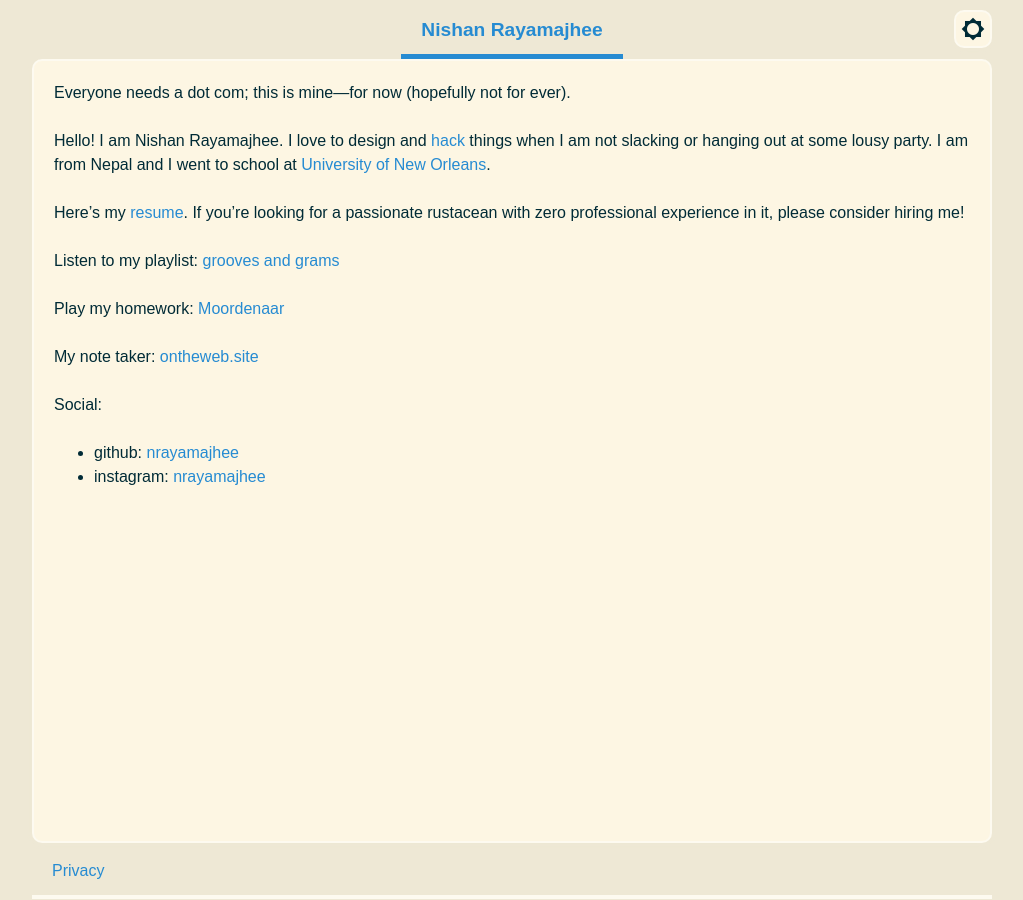
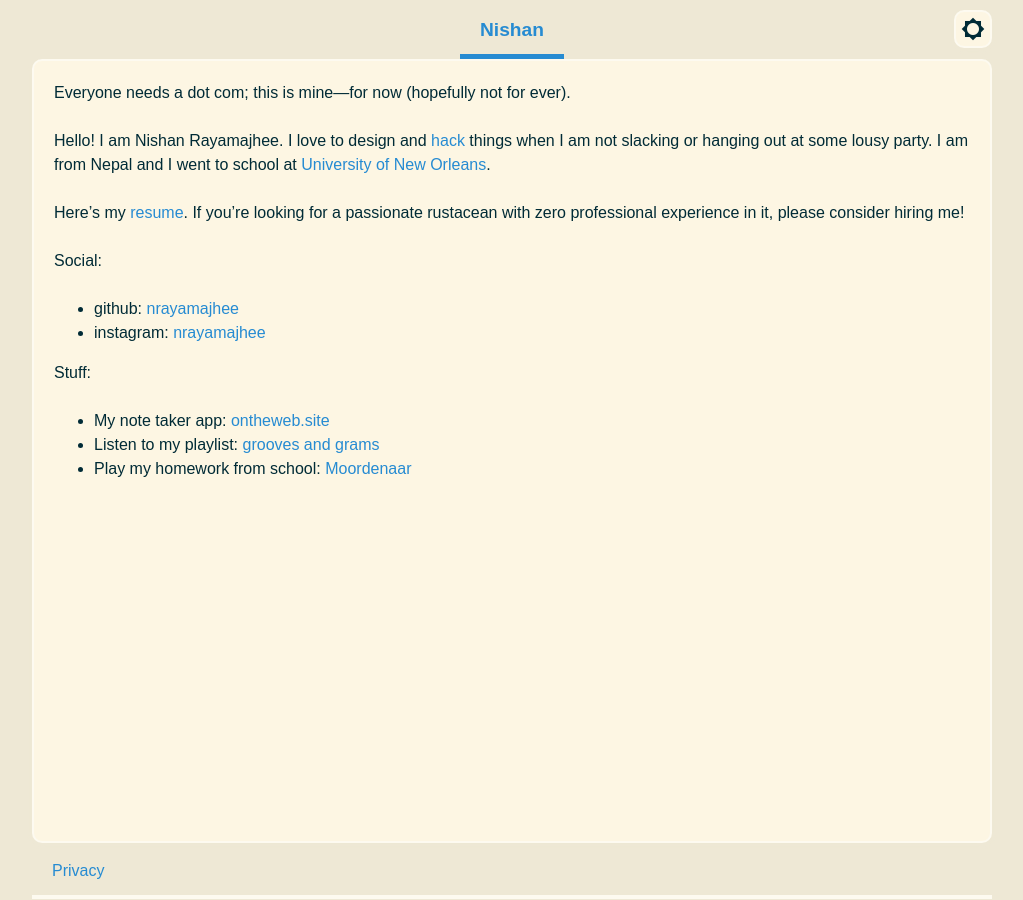
Before and after one commit to nrayamajhee/nrayamajhee.github.io, a Jekyll site: the page built from pages/about.md, in a window 1280 px wide. Shown: the whole page, without its empty margins (128-1151 px from the left). Built offline with Jekyll 4.4.1, drawn with Linux system fonts in a browser that asks for light colours.

Commit message:
Revise title and reorganize personal links
Updated personal information and links in the about page.

Update about.md with social links and new section

```diff
--- a/pages/about.md
+++ b/pages/about.md
@@ -1,7 +1,7 @@
 ---
 layout: default
 permalink: /
-title: Nishan Rayamajhee
+title: Nishan
 navbar-index: 0
 ---
 
@@ -11,14 +11,13 @@ Hello! I am Nishan Rayamajhee.
 I love to design and [hack](https://people.eecs.berkeley.edu/~bh/hacker.html) things when I am not slacking or hanging out at some lousy party.
 I am from Nepal and I went to school at [University of New Orleans](http://www.uno.edu).
 
-Here's my [resume]({{ site.url }}/files/Resume_Nishan Rayamajhee.pdf). If you're looking for a passionate rustacean with zero professional experience in it, please consider hiring me!
-
-Listen to my playlist: [grooves and grams](https://nishan.rayamajhee.com/grooves_n_grams/)
-
-Play my homework: [Moordenaar]({{ site.url }}/Moordenaar/)
-
-My note taker: [ontheweb.site](https://ontheweb.site)
+Here's my [resume](https://nishan.rayamajhee.com/files/Resume_Nishan_Rayamajhee.pdf). If you're looking for a passionate rustacean with zero professional experience in it, please consider hiring me!
 
 Social:
 - github: [nrayamajhee](https://github.com/nrayamajhee)
 - instagram: [nrayamajhee](https://instagram.com/nrayamajhee)
+
+Stuff:
+- My note taker app: [ontheweb.site](https://ontheweb.site)
+- Listen to my playlist: [grooves and grams](https://nishan.rayamajhee.com/grooves_n_grams/)
+- Play my homework from school: [Moordenaar](https://nishan.rayamajhee.com/Moordenaar/)
```
